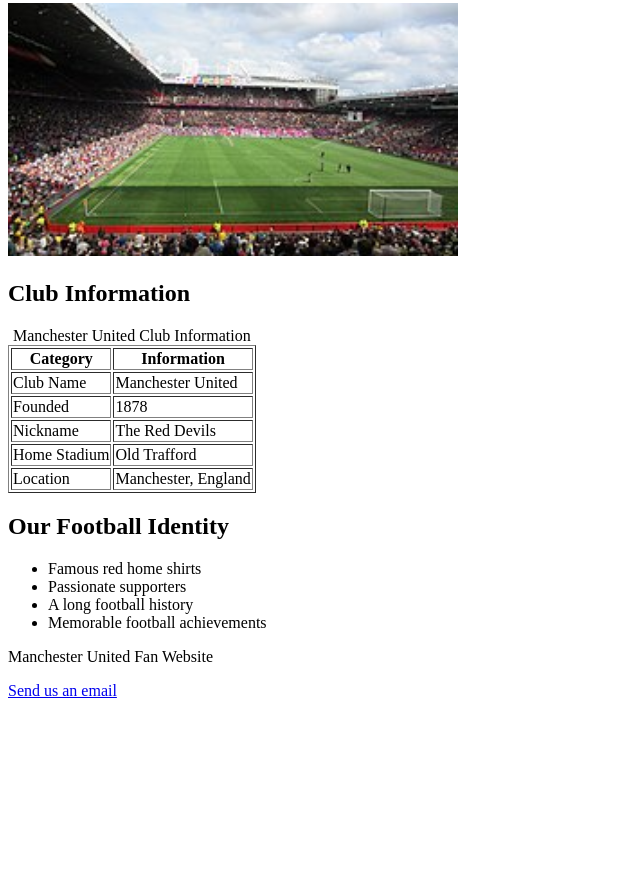
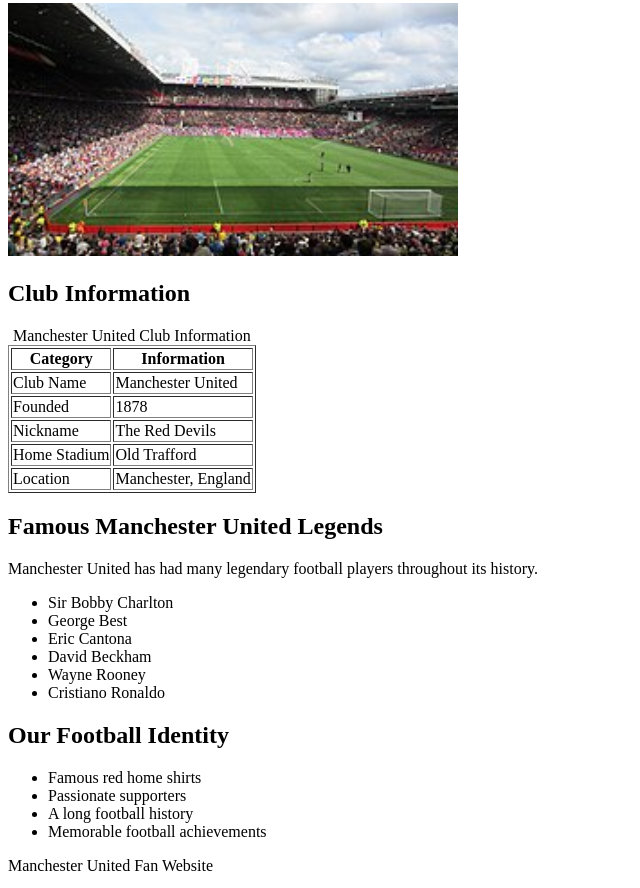
Before and after one commit to Yared-c3ll/manchester-united-website, a plain HTML site: page pages/about.html in a window 1280 px wide. Shown: the part 315-1203 px from the top of the page, without its empty margins (0-640 px from the left). Before the commit the page ends 1031 px from the top, so only its background shows below. Drawn offline with Linux system fonts and the light colour scheme.

Commit message:
Add famous Manchester United legends section

```diff
--- a/pages/about.html
+++ b/pages/about.html
@@ -87,7 +87,23 @@
                 </tbody>
             </table>
         </section>
+<section>
+    <h2>Famous Manchester United Legends</h2>
 
+    <p>
+        Manchester United has had many legendary
+        football players throughout its history.
+    </p>
+
+    <ul>
+        <li>Sir Bobby Charlton</li>
+        <li>George Best</li>
+        <li>Eric Cantona</li>
+        <li>David Beckham</li>
+        <li>Wayne Rooney</li>
+        <li>Cristiano Ronaldo</li>
+    </ul>
+</section>
         <section>
             <h2>Our Football Identity</h2>
 
```
